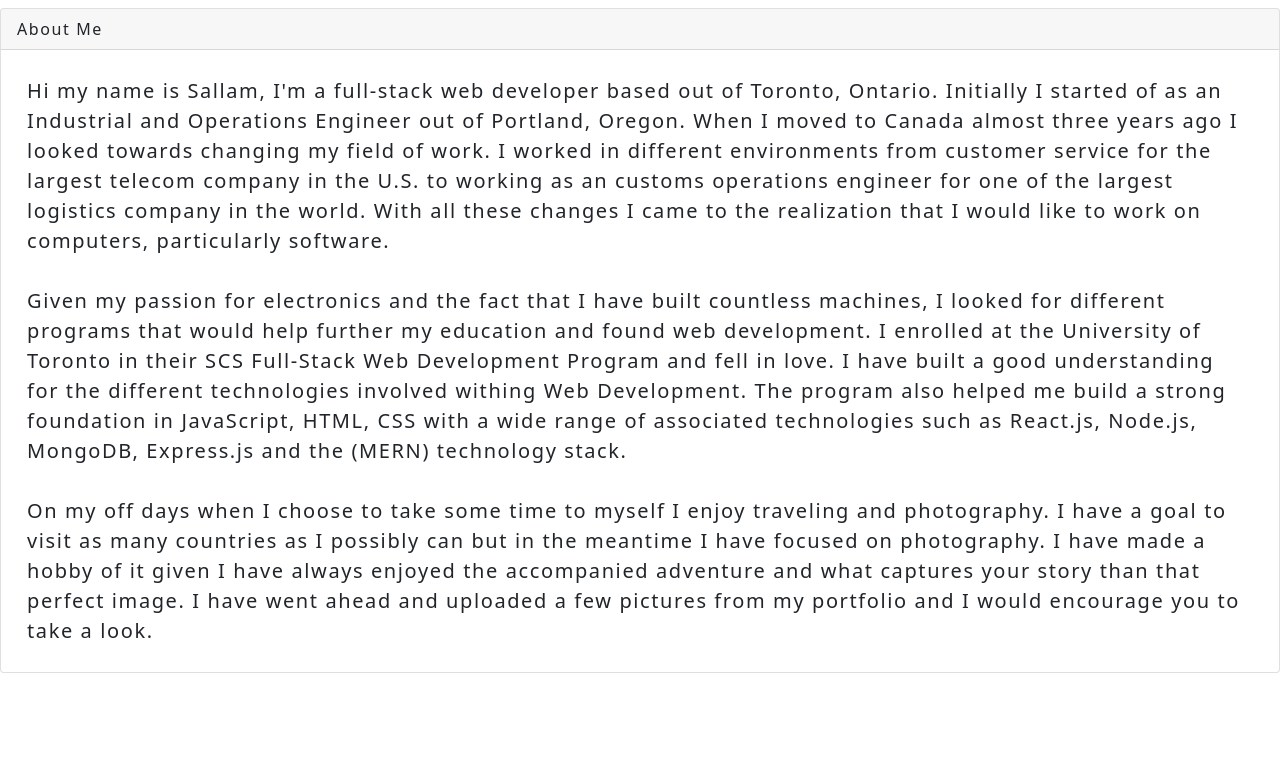
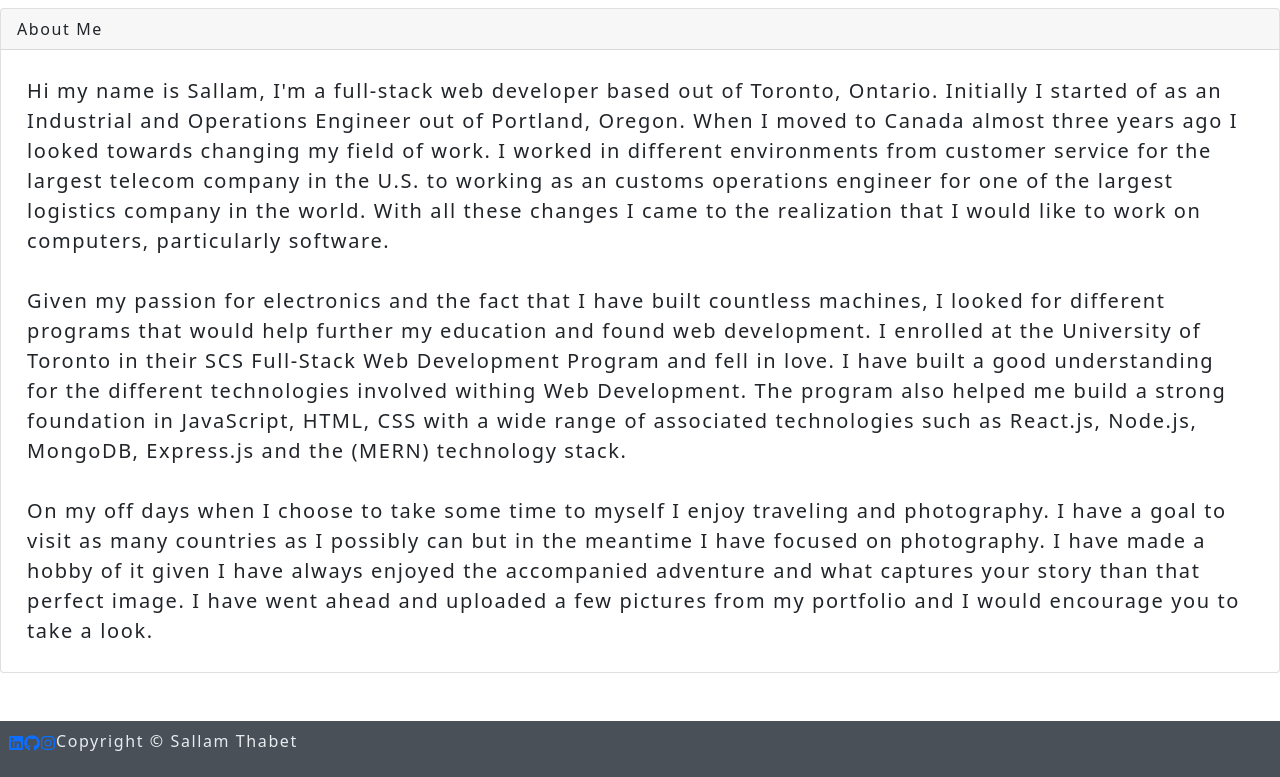
Before and after one commit to thabets/React-Profile, a React (Create React App) app in the folder react-profile/: page / in a window 1280 px wide. Shown: the part 390-1167 px from the top of the page. Before the commit the page ends 1111 px from the top, so only its background shows below. Built offline with nearby package versions, Linux system fonts and the light colour scheme.

Commit message:
added footer and edit nav bar

```diff
--- a/react-profile/package.json
+++ b/react-profile/package.json
@@ -10,6 +10,7 @@
     "react": "^17.0.2",
     "react-bootstrap": "^2.0.2",
     "react-dom": "^17.0.2",
+    "react-icons": "^4.3.1",
     "react-scripts": "4.0.3",
     "react-vertical-timeline-component": "^3.5.2",
     "web-vitals": "^1.1.2"
--- a/react-profile/src/App.js
+++ b/react-profile/src/App.js
@@ -5,6 +5,7 @@ import Nav from "./components/Nav/index";
 import Portfolio from "./components/Portfolio/index";
 import ContactForm from "./components/Contact/index";
 import Experience from "./components/Experience/index";
+import Footer from "./components/Footer/index";
 import "./App.css";
 
 function App() {
@@ -28,6 +29,7 @@ function App() {
     <div>
       <Nav home={home} setHome={setHome}></Nav>
       <main>{renderTab()}</main>
+      <Footer home={home} setHome={setHome}></Footer>
     </div>
   );
 }
--- a/react-profile/src/components/Experience/index.js
+++ b/react-profile/src/components/Experience/index.js
@@ -20,7 +20,7 @@ import psu from "../../assets/expimg/psu.jpg";
 function Experience() {
   return (
     <section className="my-5">
-      <h1 className="center" id="about">
+      <h1 className="center mar" id="about">
         Experience
       </h1>
 
--- /dev/null
+++ b/react-profile/src/components/Footer/index.js
@@ -0,0 +1,39 @@
+import React from "react";
+import { FaLinkedin, FaInstagram, FaGithub } from "react-icons/fa";
+
+function Footer(props) {
+  return (
+    <footer className="flex-row px-2 py-2 hbackground">
+      <a
+        href="https://www.linkedin.com/in/sallam-thabet-93418518a/"
+        target="blank"
+        rel="noopener noreferrer"
+      >
+        <li className="logo">
+          <FaLinkedin />
+        </li>
+      </a>
+      <a
+        href="https://github.com/thabets"
+        target="blank"
+        rel="noopener noreferrer"
+      >
+        <li className="logo">
+          <FaGithub />
+        </li>
+      </a>
+      <a
+        href="https://www.instagram.com/samsamosu/"
+        target="blank"
+        rel="noopener noreferrer"
+      >
+        <li className="logo">
+          <FaInstagram />
+        </li>
+      </a>
+      <p>Copyright © Sallam Thabet</p>
+    </footer>
+  );
+}
+
+export default Footer;
--- a/react-profile/src/components/Nav/index.js
+++ b/react-profile/src/components/Nav/index.js
@@ -22,15 +22,36 @@ function Nav(props) {
             </a>
           </li>
           <li className="px-2 py-2">
-            <span onClick={() => setHome("portfolio")}> Portfolio </span>
+            <a
+              href="#portfolio"
+              className="hbackground"
+              onClick={() => setHome("portfolio")}
+            >
+              {" "}
+              Portfolio{" "}
+            </a>
           </li>
 
           <li className="px-2 py-2">
-            <span onClick={() => setHome("experience")}> Experience </span>
+            <a
+              href="#experience"
+              className="hbackground"
+              onClick={() => setHome("experience")}
+            >
+              {" "}
+              Experience{" "}
+            </a>
           </li>
 
           <li className={`px-2 py-2 `}>
-            <span onClick={() => setHome("contact")}> Contact </span>
+            <a
+              href="#contact"
+              className="hbackground"
+              onClick={() => setHome("contact")}
+            >
+              {" "}
+              Contact{" "}
+            </a>
           </li>
         </ul>
       </nav>
```
Also changed, not shown: 1 other file (tests, documents, lock files or other folders).
